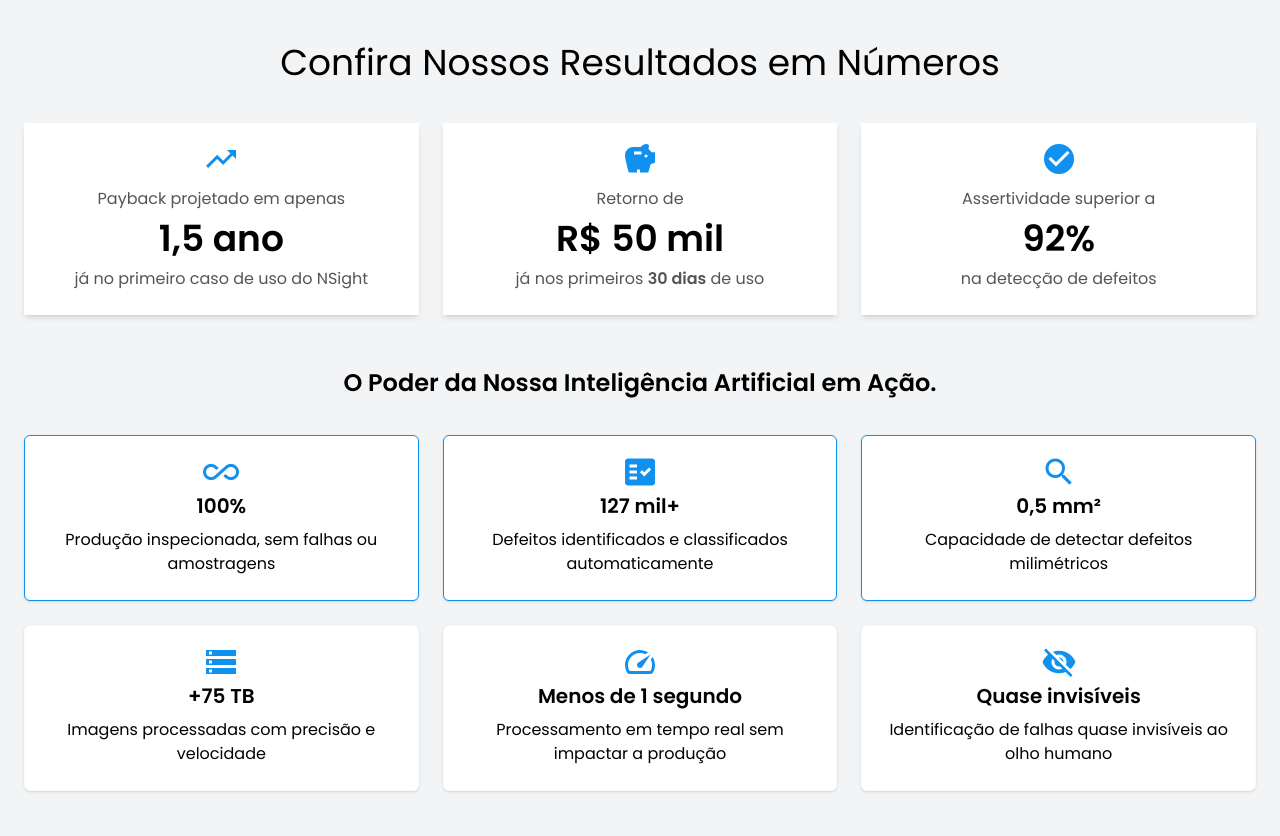
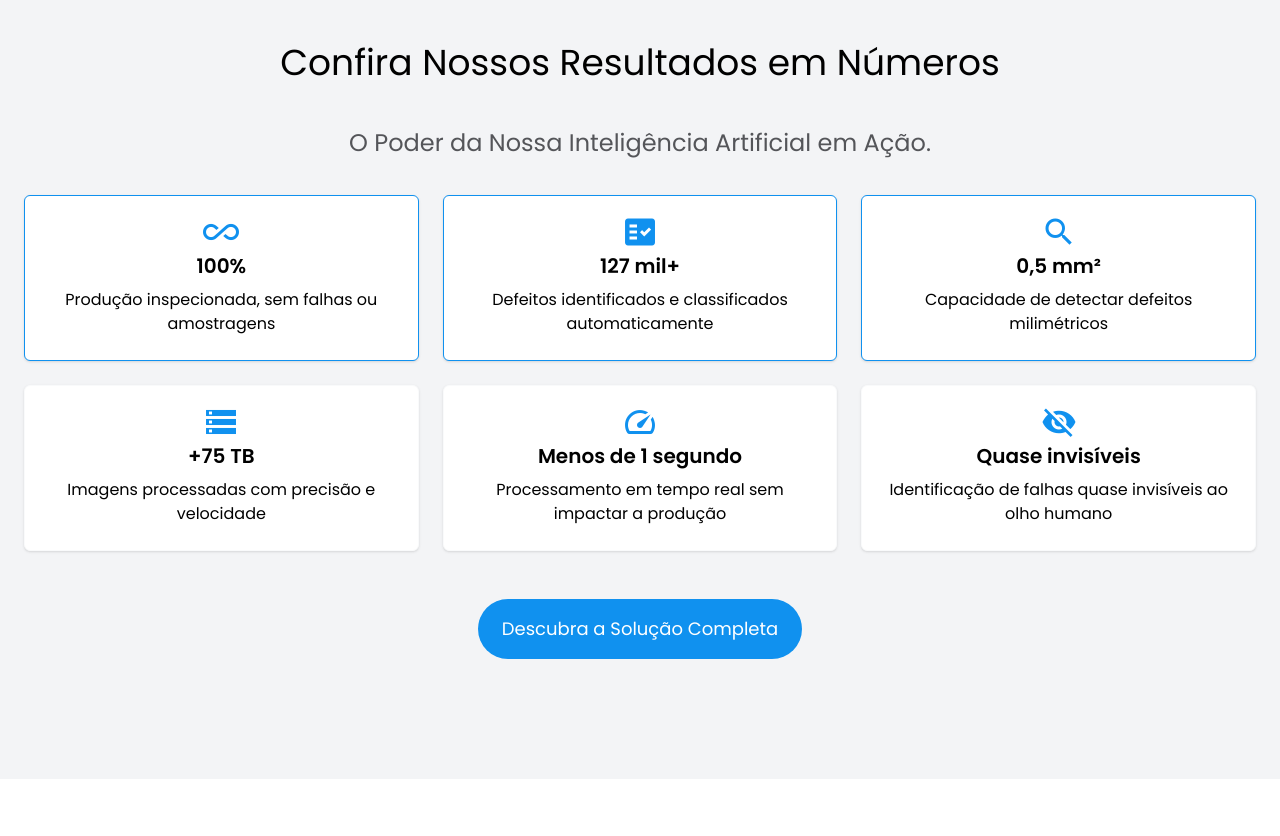
Before and after one commit to felipebassotecher/site-techer, a website: page nsight/index.html in a window 1280 px wide. Shown: the part 1920-2756 px from the top of the page. Drawn offline with nearby package versions, Linux system fonts and the light colour scheme; files that its build step writes are made by us from their sources; files whose address does not match are found by name.

Commit message:
feat: removendo alguns valores da secao de numeros - pagina 'nsight'

```diff
--- a/nsight/index.html
+++ b/nsight/index.html
@@ -3,8 +3,8 @@
 <head>
     <meta charset="UTF-8">
     <meta name="viewport" content="width=device-width, initial-scale=1.0">
-    <base href="https://felipebassotecher.github.io/site-techer/">
-    <!-- <base href="/"> -->
+    <!-- <base href="https://felipebassotecher.github.io/site-techer/"> -->
+    <base href="/">
     <title>NSight | Techer | Soluções Inteligentes</title>
 
     <!-- Primary Meta Tags -->
@@ -251,54 +251,10 @@
                 <h2 class="text-center text-2xl sm:text-3xl md:text-4xl leading-8 sm:leading-12 md:leading-14">
                     Confira Nossos Resultados em Números
                 </h2>
+                <h3 class="text-color-content-body text-center mt-8 text-lg sm:text-xl md:text-2xl leading-7 sm:leading-8 md:leading-10">
+                    O Poder da Nossa Inteligência Artificial em Ação.
+                </h3>
             </header>
-            <div class="mt-8 grid grid-cols-1 md:grid-cols-3 gap-6">
-                <div class="bg-white shadow-md p-6 flex flex-col items-center justify-center text-center">
-                    <span class="material-icons text-color1 scale-150">
-                        trending_up
-                    </span>
-                    <p class="text-color-content-body mt-4">
-                        Payback projetado em apenas
-                    </p>
-                    <h3 class="font-bold text-3xl sm:text-4xl mt-2">
-                        1,5 ano
-                    </h3>
-                    <p class="text-color-content-body mt-2">
-                        já no primeiro caso de uso do NSight
-                    </p>
-                </div>
-                <div class="bg-white shadow-md p-6 flex flex-col items-center justify-center text-center">
-                    <span class="material-icons text-color1 scale-150">
-                        savings
-                    </span>
-                    <p class="text-color-content-body mt-4">
-                        Retorno de
-                    </p>
-                    <h3 class="font-bold text-3xl sm:text-4xl mt-2">
-                        R$ 50 mil
-                    </h3>
-                    <p class="text-color-content-body mt-2">
-                        já nos primeiros <strong class="font-bold">30 dias</strong> de uso
-                    </p>
-                </div>
-                <div class="bg-white shadow-md p-6 flex flex-col items-center justify-center text-center">
-                    <span class="material-icons text-color1 scale-150">
-                        check_circle
-                    </span>
-                    <p class="text-color-content-body mt-4">
-                        Assertividade superior a
-                    </p>
-                    <h3 class="font-bold text-3xl sm:text-4xl mt-2">
-                        92%
-                    </h3>
-                    <p class="text-color-content-body mt-2">
-                        na detecção de defeitos
-                    </p>
-                </div>
-            </div>
-            <h3 class="text-center mt-12 font-bold text-lg sm:text-xl md:text-2xl leading-7 sm:leading-8 md:leading-10">
-                O Poder da Nossa Inteligência Artificial em Ação.
-            </h3>
             <!-- Grid de Poder e Capacidade do Modelo de IA -->
             <div class="grid grid-cols-1 sm:grid-cols-2 lg:grid-cols-3 gap-6 mt-8">
                 <div class="bg-white border border-color1 rounded-md shadow p-6 flex flex-col items-center justify-center text-center">
```
